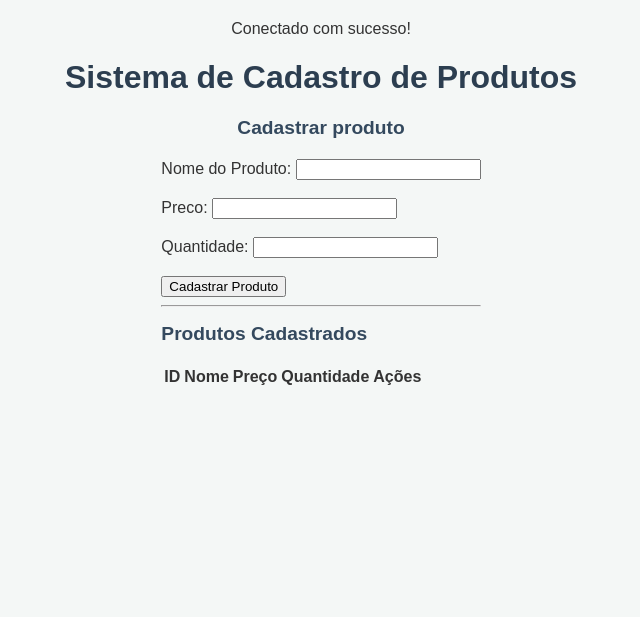
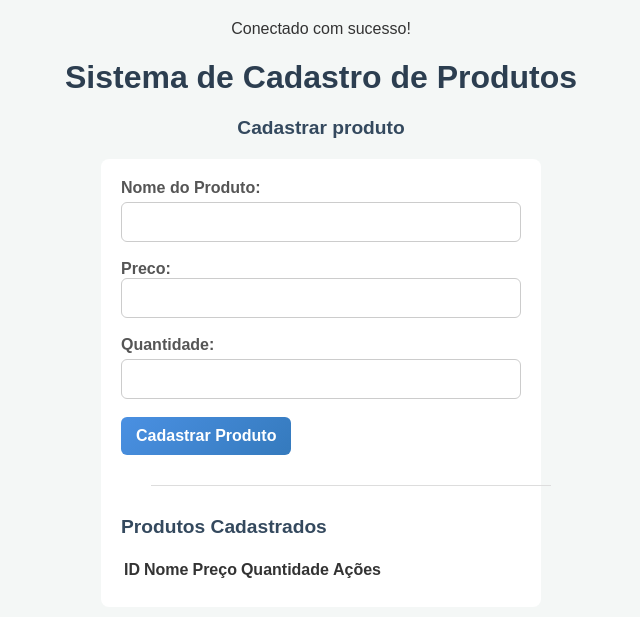
Before and after one commit to FDacol-Maker/755, a PHP site: page /atividades/db1.php in a window 1280 px wide. Shown: the top 617 px of the page, without its empty margins (319-959 px from the left). Run offline with PHP 8.4, Linux system fonts and the light colour scheme; data that the repository does not hold is empty.

Commit message:
updates no css

```diff
--- a/css/db1.css
+++ b/css/db1.css
@@ -23,3 +23,68 @@ h2
     font-size: 1.2rem;
     margin-bottom: 20px;
 }
+
+form
+{
+    background: #ffffff;
+    padding: 20px;
+    border-radius: 8px;
+    box-shadow: 0 4px 6px rgba (0,0,0, 0.05);
+    width: 100%;
+    max-width: 400px;
+    margin-bottom: 20px;
+}
+
+label
+{
+    display: block;
+    margin-bottom: 5px;
+    font-weight: bold;
+    color: #555;
+}
+
+input[type="text"],
+input[type="number"]
+{
+    width: 100%;
+    padding: 10px;
+    border: 1px solid #ccc;
+    border-radius: 6px;
+    box-sizing: border-box;
+    font-size: 1rem;
+}
+
+input[type="text"]:focus,
+input[type="number"]:focus
+{
+    border-color: #4a90e2;
+    outline: none;
+}
+
+button
+{
+    background: linear-gradient(135deg, #4a90e2, #357abd);
+    color: white;
+    border: none;
+    padding: 10px 15px;
+    border-radius: 6px;
+    cursor: pointer;
+    font-size: 1rem;
+    font-weight: bold;
+    transition: opacity 0.2s;
+}
+
+button:hover
+{
+    opacity: 0.9;
+}
+
+hr
+{
+    border: none;
+    height: 1px;
+    background-color: #ddd;
+    width: 100%;
+    max-width: 600px;
+    margin: 30px;
+}
```
